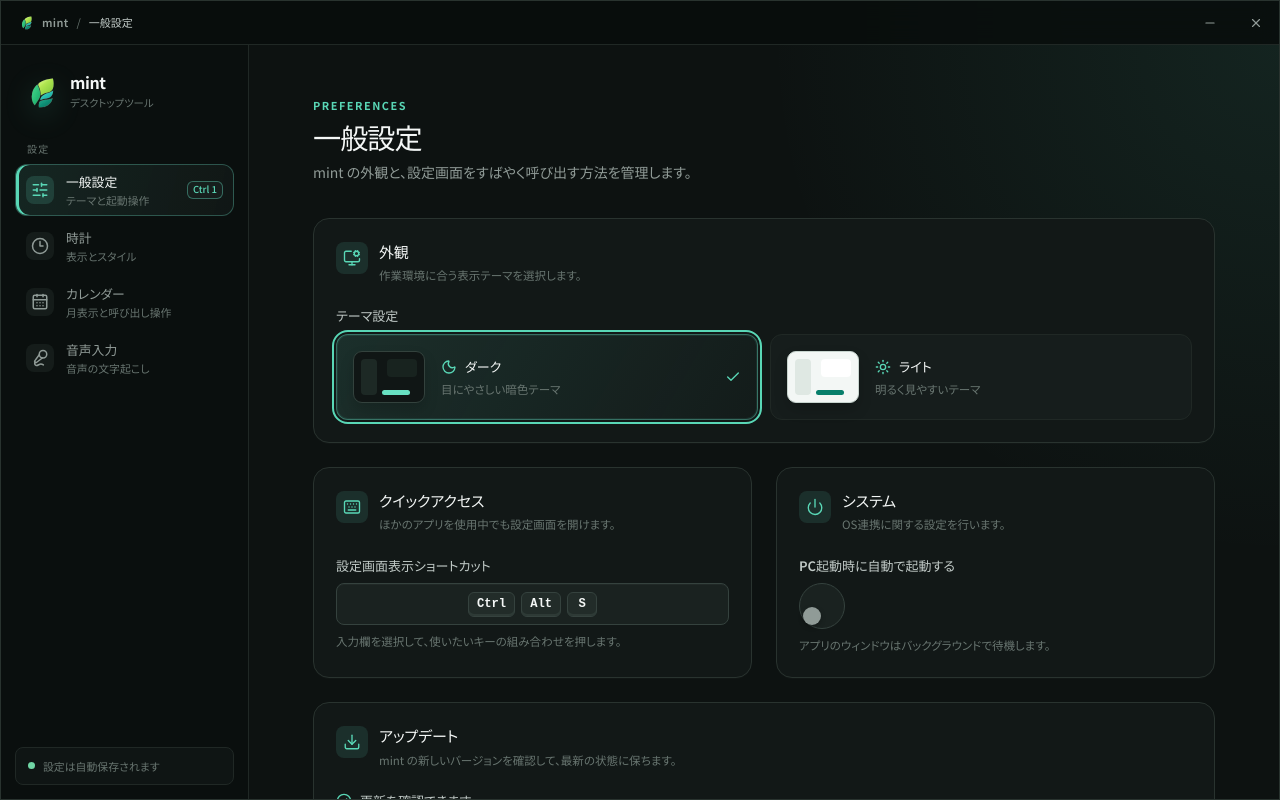
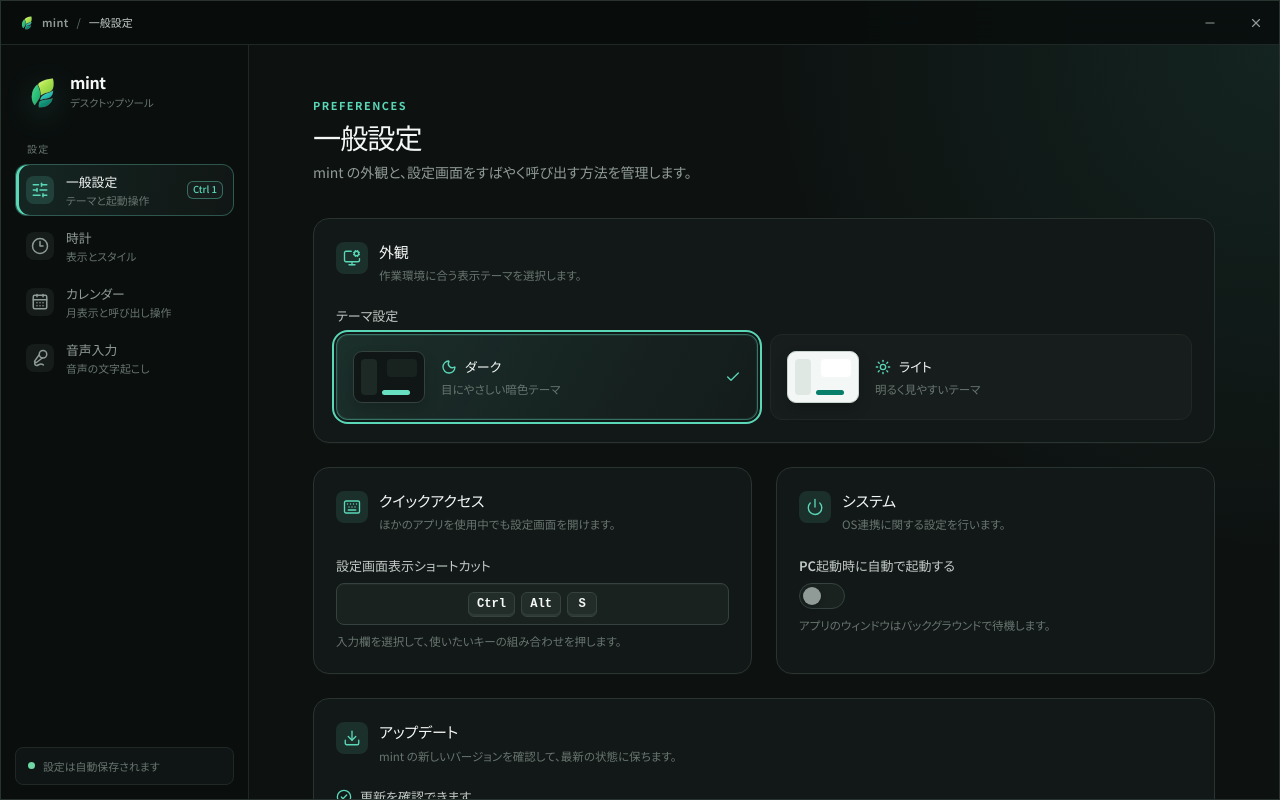
Before and after one commit to ibukani/mint, a React (Vite) app: page / in a window 1280 px wide. Built offline with nearby package versions, Linux system fonts and the light colour scheme.

Commit message:
fix(design): prevent switch component from stretching vertically in column flex layouts

```diff
--- a/src/design/components/primitives.css
+++ b/src/design/components/primitives.css
@@ -349,7 +349,7 @@
   display: inline-block;
   width: 46px;
   height: 26px;
-  flex: 0 0 46px;
+  flex-shrink: 0;
   cursor: pointer;
   user-select: none;
 }
```
